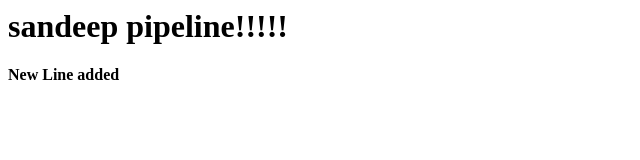
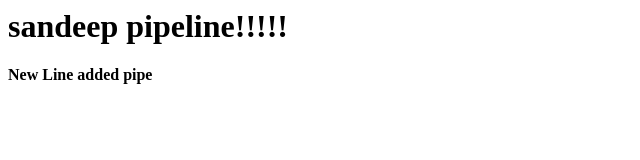
Before and after one commit to sanjujdas/demo-lesson, a plain HTML site: page index.html in a window 1280 px wide. Shown: the full height of the page, 0-640 px from the left. Drawn offline with Linux system fonts and the light colour scheme.

Commit message:
textfile change

```diff
--- a/index.html
+++ b/index.html
@@ -1,2 +1,2 @@
 <h1/>  sandeep pipeline!!!!! <h1/>
-<h4/> New Line added <h4/>
+<h4/> New Line added pipe <h4/>
```
